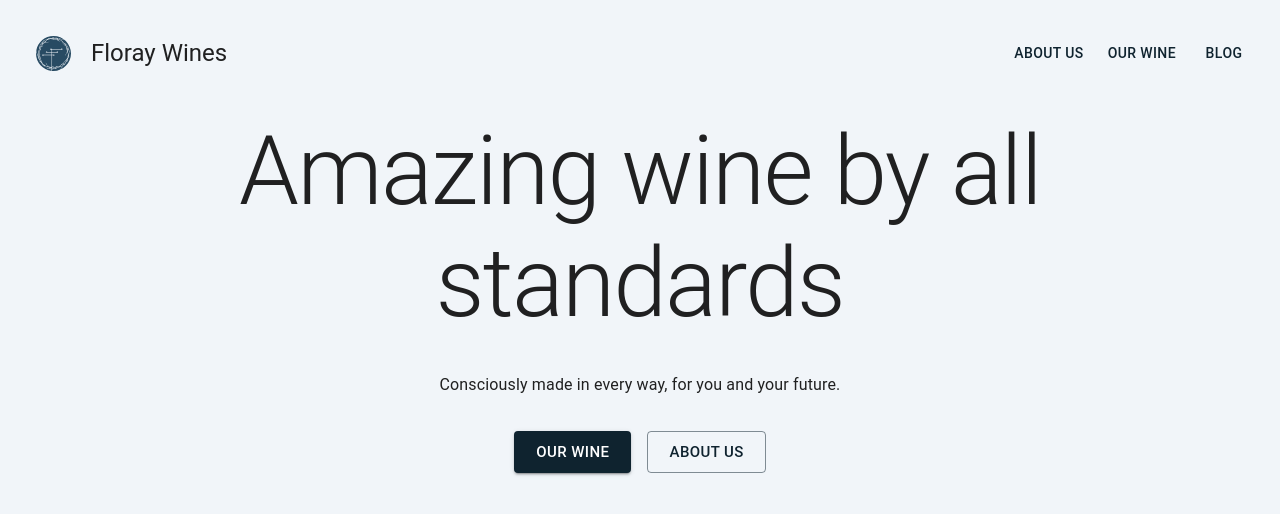
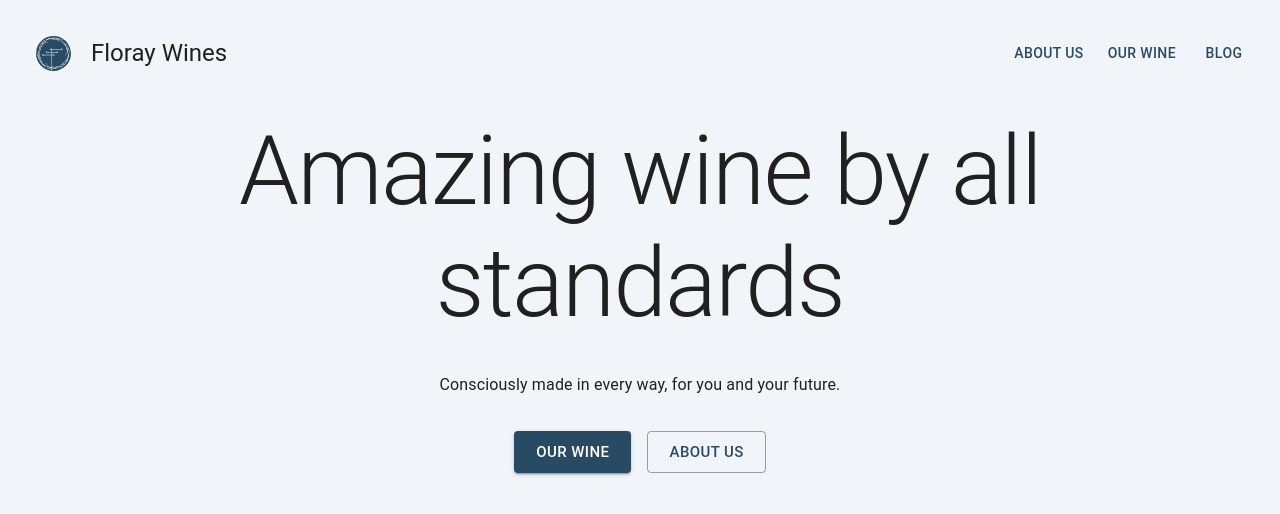
Before and after one commit to kbario/floray-wines, a React (Vite) app: page /#/ in a window 1280 px wide. Shown: the top 514 px of the page. Built offline with nearby package versions, Linux system fonts and the light colour scheme.

Commit message:
drawer positioned under menu

```diff
--- a/src/components/Menu.tsx
+++ b/src/components/Menu.tsx
@@ -98,7 +98,9 @@ const Mennu: FC = () => {
           sx={{
             overflow: "auto",
             backgroundColor: theme.palette.bg?.main,
-            height: "100vh - 390px",
+            top: "83px",
+            height: "calc(100vh - 83px)",
+            position: "relative",
           }}
         >
           <List>
--- a/src/theme.ts
+++ b/src/theme.ts
@@ -42,10 +42,10 @@ const theme = createTheme({
   },
   palette: {
     primary: {
-      main: "#0F232F",
+      main: "#284B63",
     },
     secondary: {
-      main: "#F8FAFC",
+      main: "#0F232F",
     },
     bg: {
       main: "#F1F5F9",
@@ -61,6 +61,7 @@ const theme = createTheme({
 
 export default theme;
 
+// palette types
 declare module "@mui/material/styles" {
   interface Palette {
     bg?: Palette["primary"];
@@ -70,22 +71,18 @@ declare module "@mui/material/styles" {
     bg?: PaletteOptions["primary"];
   }
 }
-function local(arg0: string) {
-  throw new Error("Function not implemented.");
-}
 
+// typography types
 declare module "@mui/material/styles" {
   interface TypographyVariants {
     title: React.CSSProperties;
   }
 
-  // allow configuration using `createTheme`
   interface TypographyVariantsOptions {
     title?: React.CSSProperties;
   }
 }
 
-// Update the Typography's variant prop options
 declare module "@mui/material/Typography" {
   interface TypographyPropsVariantOverrides {
     title: true;
```
